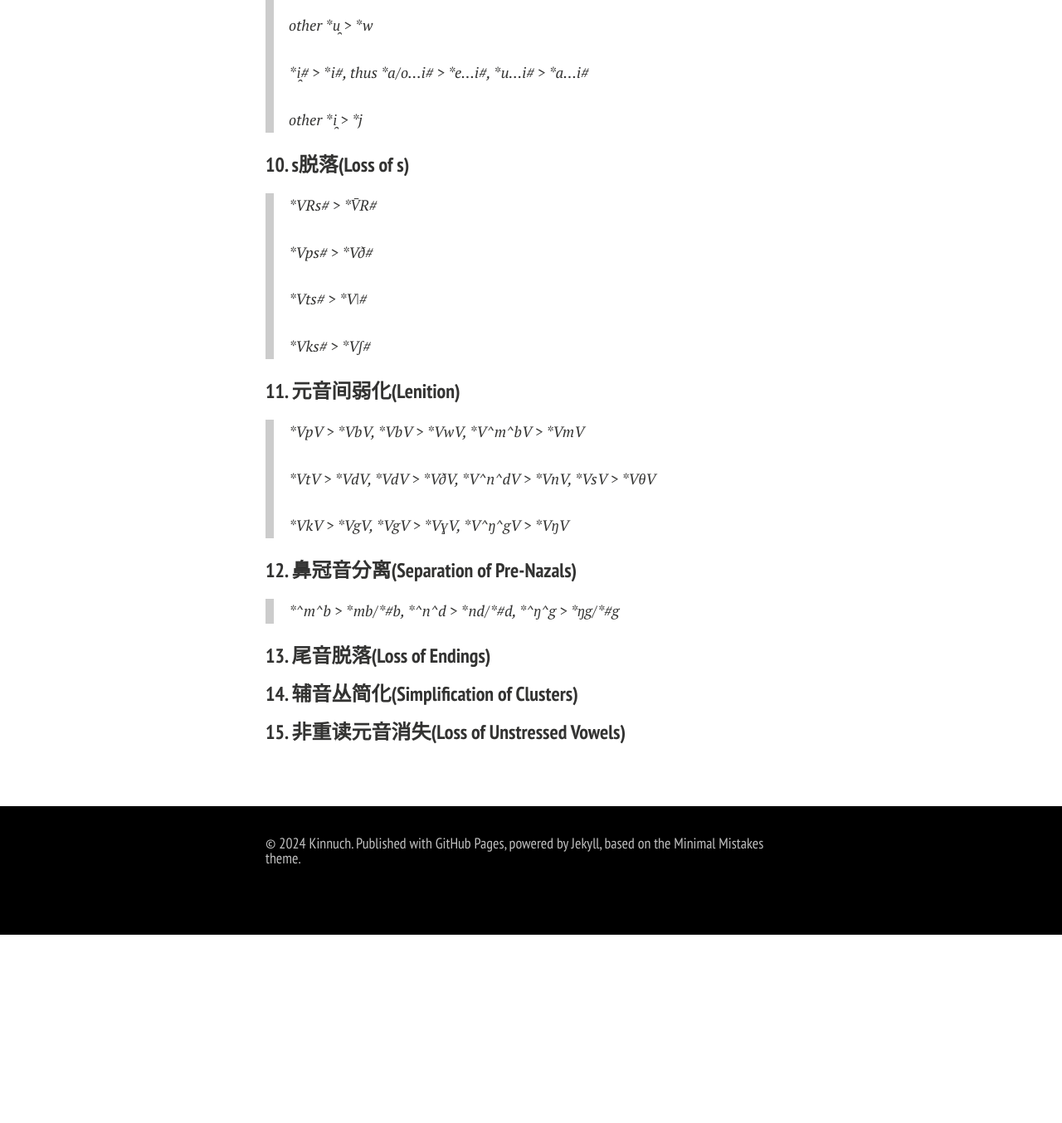
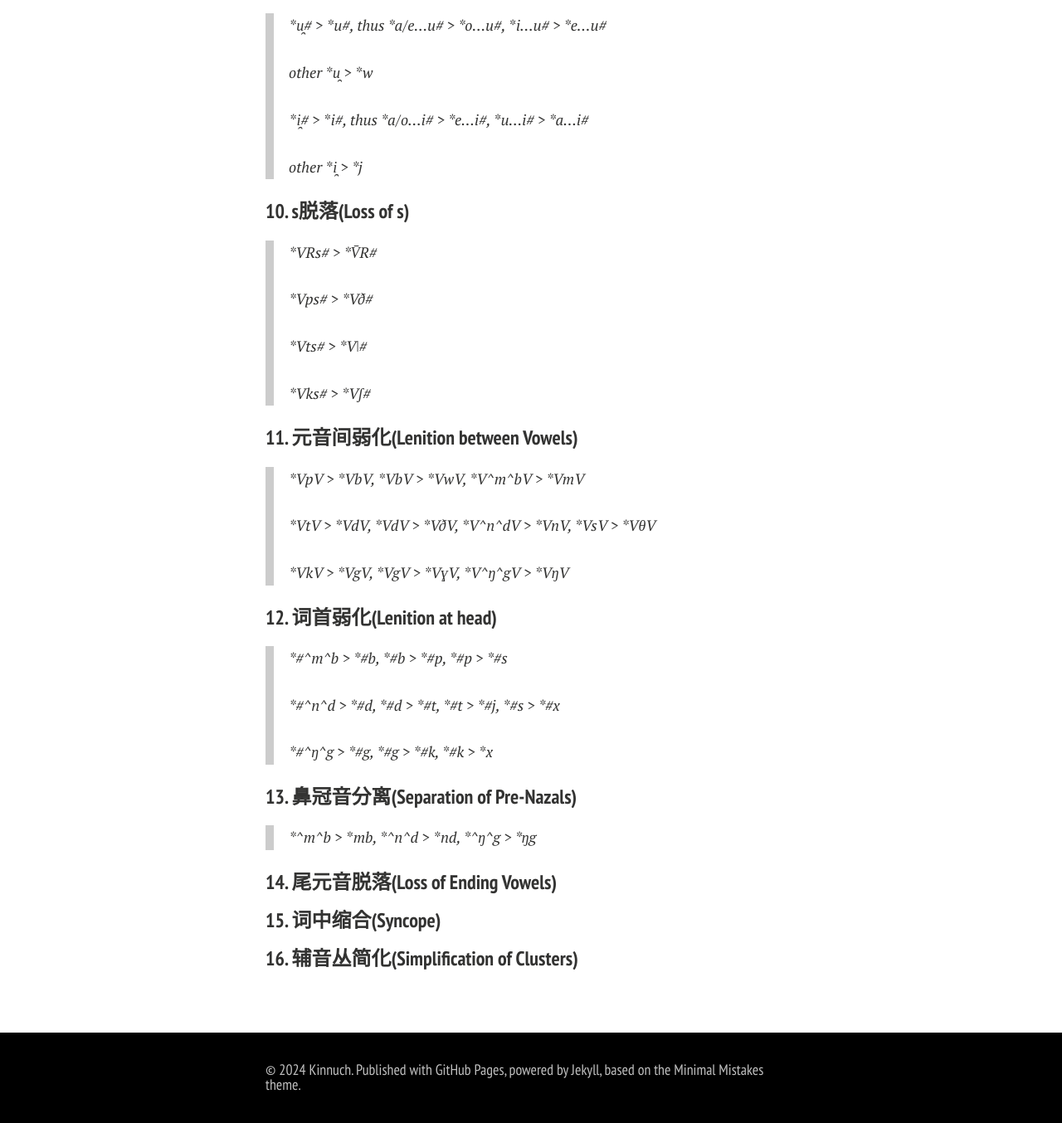
Before and after one commit to Kinnuch/kinnuch.github.io, a Jekyll site: the page built from file/Proto-Shikṛin.md, in a window 1280 px wide and 1400 px high, scrolled down 6339 px. Shown: the top 1354 px of the window at 83% size. Built offline with Jekyll 4.4.1, drawn with Linux system fonts in a browser that asks for light colours; nearby versions of some CDN libraries; our own code applies the rules of GitHub Pages for plain Markdown files; comment, search, counter and statistics services are not loaded; a style sheet for code colours, icons or effects is not loaded; before the commit the page ends 7466 px from its top, so only the background shows below that.

Commit message:
Update Proto-Shikṛin.md

```diff
--- a/file/Proto-Shikṛin.md
+++ b/file/Proto-Shikṛin.md
@@ -224,7 +226,7 @@ Proto-Shikṛin的数系统相对简单，三分为单数，双数，复数，
 >
 > *Vks# > *Vʃ#
 
-#### 11. 元音间弱化(Lenition)
+#### 11. 元音间弱化(Lenition between Vowels)
 
 > *VpV > *VbV, *VbV > *VwV, *V^m^bV > *VmV
 >
@@ -232,12 +234,20 @@ Proto-Shikṛin的数系统相对简单，三分为单数，双数，复数，
 >
 > *VkV > *VgV, *VgV > *VɣV, *V^ŋ^gV > *VŋV
 
-#### 12. 鼻冠音分离(Separation of Pre-Nazals)
+#### 12. 词首弱化(Lenition at head)
 
-> *^m^b > *mb/\*#b, *^n^d > *nd/\*#d, *^ŋ^g > *ŋg/\*#g
+> *#^m^b > *#b, *#b > *#p, *#p > *#s
+>
+> *#^n^d > *#d, *#d > *#t, *#t > *#j, *#s > *#x
+>
+> *#^ŋ^g > *#g, *#g > *#k, *#k > *x
 
-#### 13. 尾音脱落(Loss of Endings)
+#### 13. 鼻冠音分离(Separation of Pre-Nazals)
 
-#### 14. 辅音丛简化(Simplification of Clusters)
+> *^m^b > *mb, *^n^d > *nd, *^ŋ^g > *ŋg
 
-#### 15. 非重读元音消失(Loss of Unstressed Vowels)
+#### 14. 尾元音脱落(Loss of Ending Vowels)
+
+#### 15. 词中缩合(Syncope)
+
+#### 16. 辅音丛简化(Simplification of Clusters)
```
Also changed, not shown: other parts of file/Proto-Shikṛin.md (+2 -0 lines).
